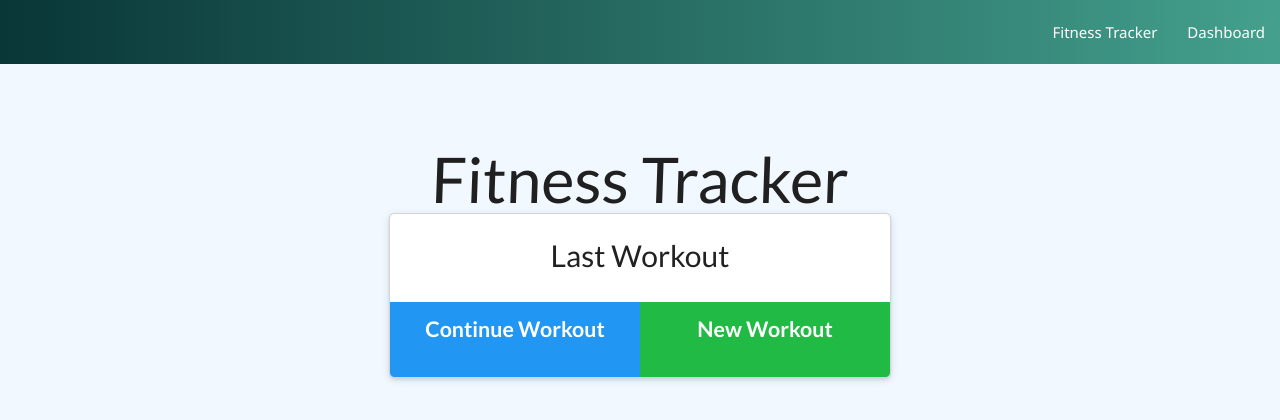
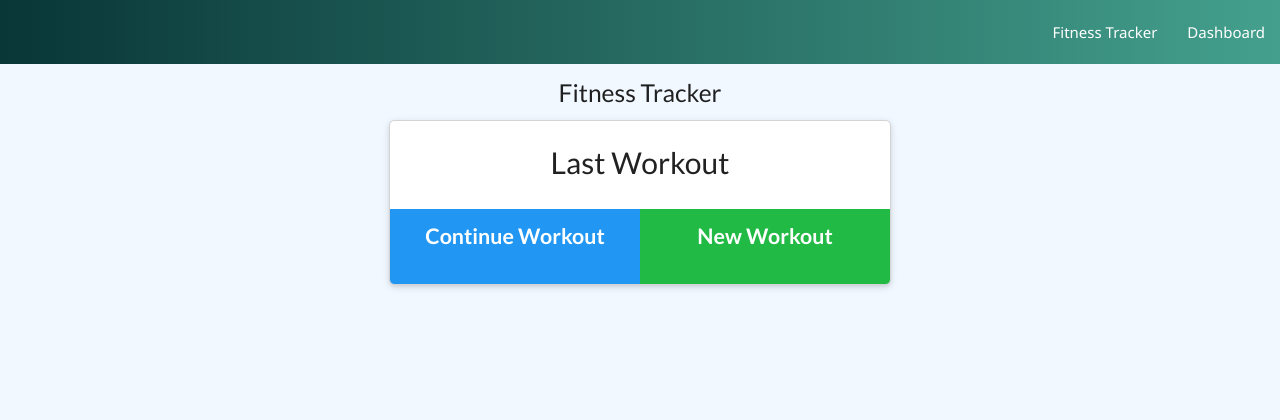
Before and after one commit to wuyaheng/fitness-tracker, a website: page public/index.html in a window 1280 px wide. Drawn offline with nearby package versions, Linux system fonts and the light colour scheme; no server answers.

Commit message:
change header css

```diff
--- a/public/index.html
+++ b/public/index.html
@@ -31,7 +31,7 @@
 
   <div class="wrapper workout">
     <header>
-      <h1>Fitness Tracker</h1>
+      <h5>Fitness Tracker</h5>
     </header>
     <div class="ui container workout">
       <div class="ui raised card m-auto">
--- a/public/style.css
+++ b/public/style.css
@@ -32,8 +32,8 @@ a:visited {
 }
 
 header {
-  height: 150px;
-  padding-top: 80px;
+  padding-top: 1rem;
+  padding-bottom: 1rem;
   text-align: center;
   font-size: 1.5rem;
 }
```
